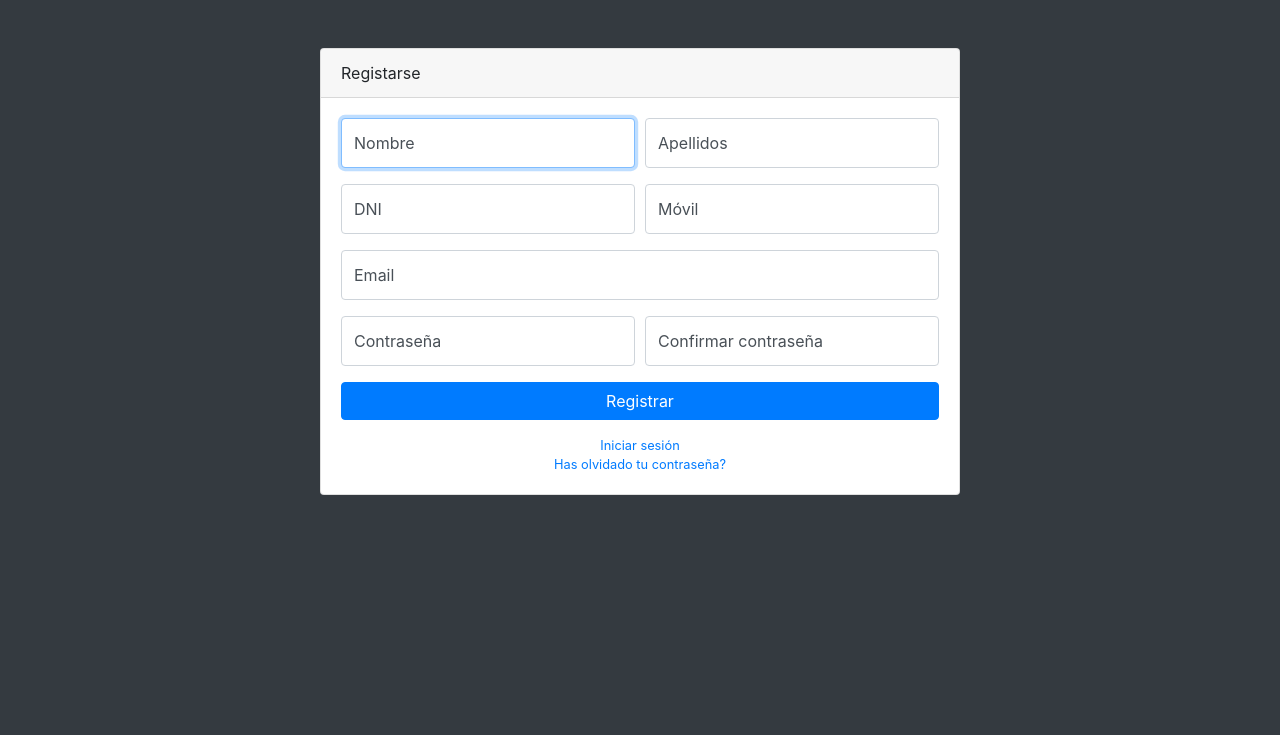
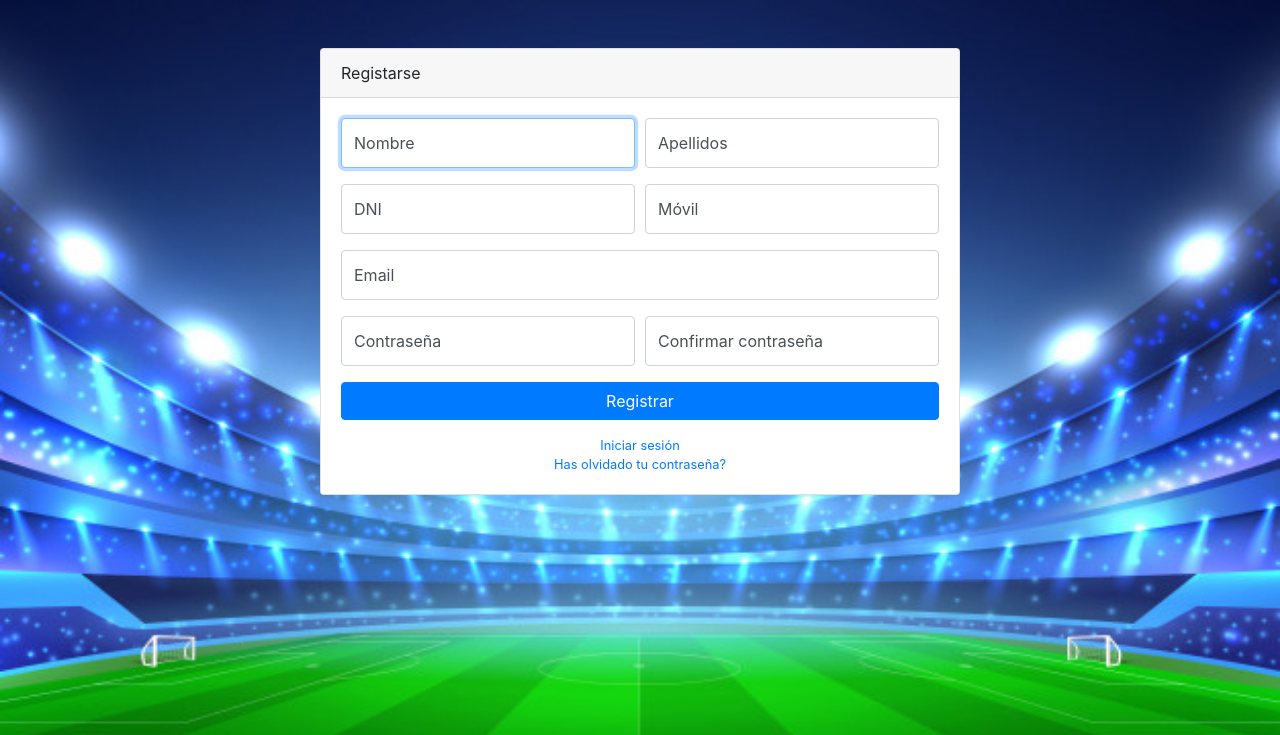
Before and after one commit to MegasGeorgios/quiniela-la-liga, a PHP site: page /Views/register.php in a window 1280 px wide. Shown: the top 735 px of the page. Run offline with PHP 8.4, Linux system fonts and the light colour scheme.

Commit message:
background login and register

```diff
--- a/Views/register.php
+++ b/Views/register.php
@@ -17,6 +17,14 @@
 
   <!-- Custom styles for this template-->
   <link href="css/sb-admin.css" rel="stylesheet">
+
+  <style type="text/css">
+    body {
+     background-image: url("img/estadio-futbol.jpg");
+     background-repeat: no-repeat;
+     background-size:100% 100%;
+    }
+  </style>
 
 </head>
 
```
Also changed, not shown: Views/forgot-password.php (+9 -1 lines), Views/login.php (+8 -0 lines), 1 other file.
